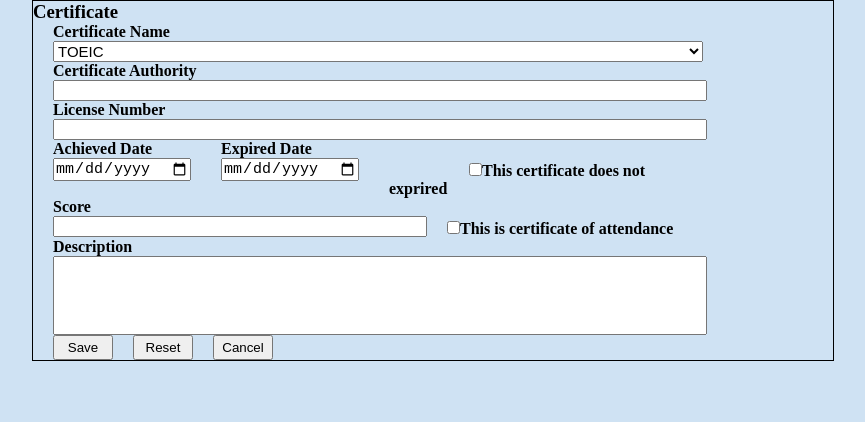
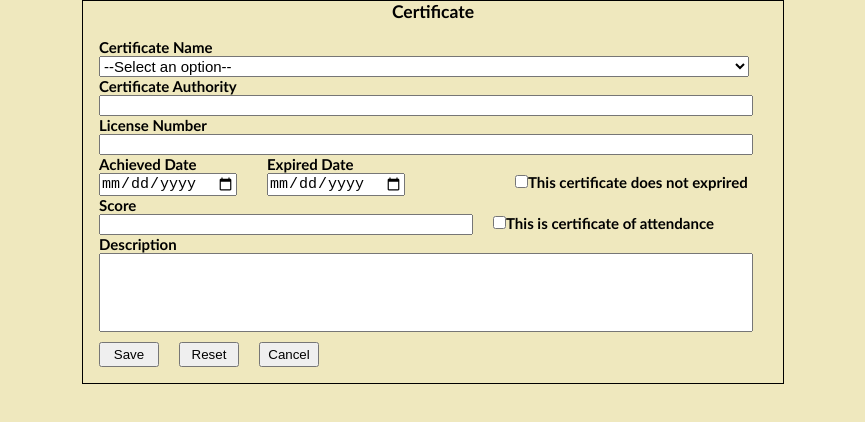
Before and after one commit to ohure1297/LapTrinhPhanMem, a plain HTML site: page index.html in a window 1280 px wide. Shown: the whole page, without its empty margins (207-1072 px from the left). Drawn offline with Linux system fonts and the light colour scheme.

Commit message:
ghi tin nhắn

```diff
--- a/index.html
+++ b/index.html
@@ -10,12 +10,15 @@
         <main>
 
             <form>
-                <h3>Certificate</h3>
+                <h3 style="text-align: center;">Certificate</h3>
                 <section>
                     <div class="certi_info">
                         <label >Certificate Name</label><br>
-                        <Select>
-                            <option>TOEIC</option>
+                        <Select none>
+                            <option value="none">--Select an option--</option>
+                            <option>TOEIC (Listening, Reading)</option>
+                            <option>TOEIC (Speaking, Writing)</option>
+                            <option>TOEIC (Listening, Reading, Speaking, Writing)</option>
                         </Select>
 
                         <br>
--- a/style.css
+++ b/style.css
@@ -3,14 +3,16 @@
     padding: 0;
 }
 
-main{
-    background-color: rgb(207, 226, 243);
+body{
+    font-size: 15px;
+    background-color: rgb(239, 232, 190);
+    font-family: 'Gill Sans MT';
     height: 100vh;
 }
 
 form{
     margin: 0 auto;
-    width: 800px;
+    width: 700px;
     font-weight: bold;
     border: 1px solid black;
 }
@@ -20,12 +22,13 @@ form input, select{
 }
 
 form section{
-    padding-left: 20px;
+    padding: 1pc;
 }
 
 .certi_info input,.certi_info select{
     width: 650px;
 }
+
 
 .certi_date{
     width: 650px;
@@ -34,7 +37,8 @@ form section{
 }
 
 .certi_checkbox{
-    margin-top: 23px;
+
+    margin-top: 20px;
 }
 
 .certi_date .certi_checkbox{
@@ -61,6 +65,7 @@ form section{
 }
 
 .save_reset_cancel{
+    padding-top: 10px;
     display: flex;
     flex-direction: row;
     gap:20px
```
Also changed, not shown: 1 other file.
